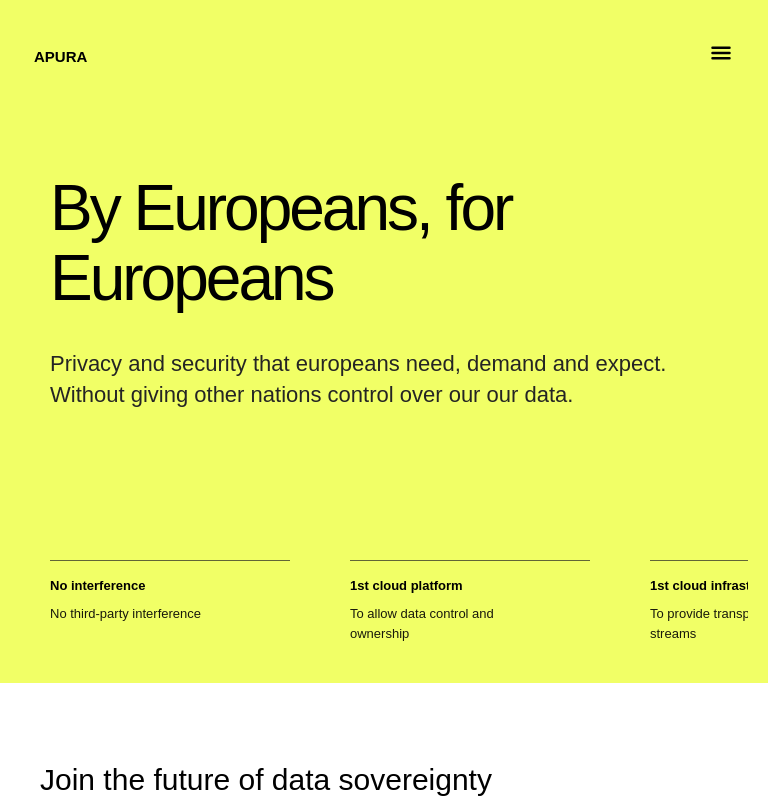
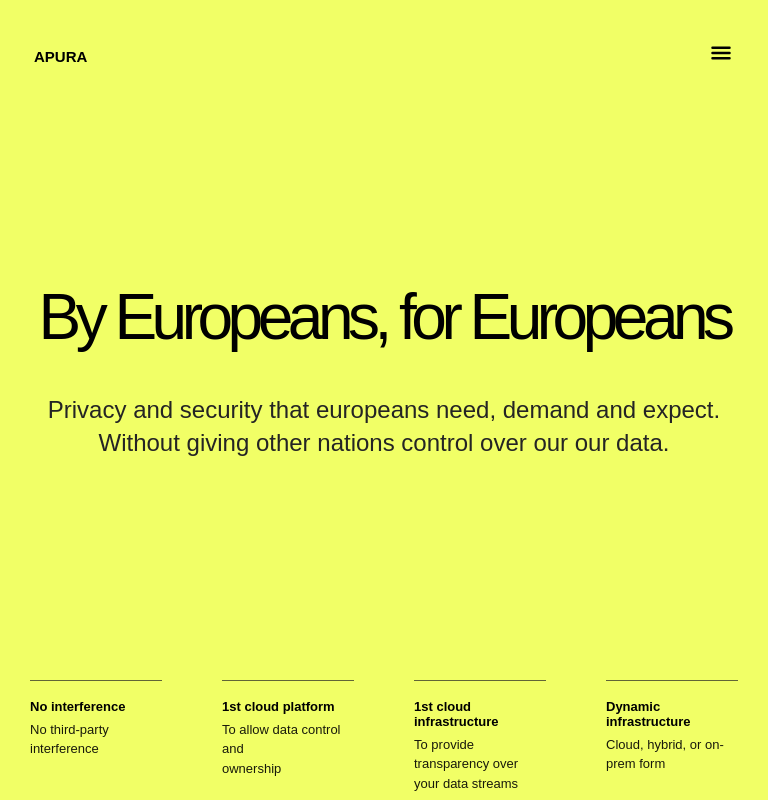
Before and after one commit to Ashraf-git-projects/APURA-thumbstack, a React (Vite) app: page / in a window 768 px wide. Shown: the top 800 px of the page. Built offline with nearby package versions, Linux system fonts and the light colour scheme; a web font is replaced by a local one.

Commit message:
hero mobile fix

```diff
--- a/src/sections/Hero.css
+++ b/src/sections/Hero.css
@@ -1,12 +1,12 @@
 .hero {
   background-color: var(--color-yellow);
-  padding: 140px 0 60px;
+  padding-top: 140px;
+  min-height: 85vh;
 }
 
 .hero-inner {
   text-align: center;
 }
-
 
 .hero-title {
   font-size: 92px;
@@ -18,7 +18,9 @@
   text-align: center;
   letter-spacing: -5.5px;
 }
-
+.hero-title br{
+  display: none;
+}
 .hero-subtitle {
   font-size: 24px;
   font-weight: 500;
@@ -33,14 +35,13 @@
   display: grid;
   grid-template-columns: repeat(4, 1fr);
   gap: 30px;
-  padding-top: 80px;
   max-width: 100%;
   width: 100%;
   margin: 10 auto;
-  padding: 20px 50px 10px;
+  padding: 0px 50px 0px;
+  padding-top: 60px;
   box-sizing: border-box;
 }
-
 
 .feature-item {
   max-width: 260px;
@@ -73,13 +74,12 @@
 /* ===========================
       MOBILE (≤ 768px)
 =========================== */
-@media (max-width: 768px) {
-
+@media (max-width: 767px) {
   .hero {
-    padding: 60px 0 40px;
+    padding: 60px 0 30px;
     overflow-x: hidden;
+    min-height: 90vh;
   }
-
   .hero .container,
   .hero-inner {
     padding-left: 20px !important;
@@ -88,25 +88,25 @@
     width: 100% !important;
     box-sizing: border-box;
   }
-
   .hero-inner {
     display: flex;
     flex-direction: column;
     align-items: flex-start;
     gap: 20px;
   }
-
   .hero-title {
-    font-size: 50px;
+    font-size: 49px;
     line-height: 110%;
     white-space: normal;
     letter-spacing: -3px;
     text-align: left;
     width: 100%;
-    margin: 0 auto 15px;
+    margin: 0 auto 45px;
     padding-right: 30px;
   }
-
+  .hero-title br{
+    display: block;
+  }
   .hero-subtitle {
     font-size: 22px;
     font-variation-settings: "wght" 400;
@@ -117,25 +117,21 @@
     margin-bottom: 50px;
     letter-spacing: 0px;
   }
-
-
   .hero-features {
     display: flex;
     gap: 24px;
     overflow-x: auto;
     width: 100%;
-    /* padding-bottom: 10px; */
-    margin: 80px 0 0 0 !important; /* remove inherited margins */
+    padding-top: 140px;
+    margin: 80px 0 0 0 !important;
     padding-left: 0;
     padding-right: 20px;
     margin-left: 0;
     scrollbar-width: none;
   }
-
   .hero-features::-webkit-scrollbar {
     display: none;
   }
-
   .feature-item {
     min-width: 240px;
     flex-shrink: 0;
@@ -146,14 +142,12 @@
   .feature-line {
     width: 100%;
   }
-
   .feature-item h4 {
     font-size: 13px;
     line-height: 100%;
     letter-spacing: 0px;
     font-variation-settings: "wght" 700;
   }
-
   .feature-item p {
     font-size: 13px;
     line-height: 150%;
@@ -162,12 +156,38 @@
   }
 }
 
-
-
 /* ===========================
     TABLET (760px–1200px)
 =========================== */
 @media (min-width: 768px) and (max-width: 1200px) {
+  .hero {
+    min-height: 90vh;
+    padding-top: 60px;
+  }
+
+  .hero-inner {
+    display: flex;
+    flex-direction: column;
+    height: 100%;
+    padding-bottom: 10px;
+    height: calc(100vh - 140px);
+  }
+
+  /* Head text takes available space */
+  .head_text {
+    /* margin-top: 50px; */
+    flex: 1;
+    display: flex;
+    flex-direction: column;
+    justify-content: center;
+  }
+
+  /* Features stay at bottom */
+  .hero-features {
+    margin-top: auto;
+    padding: 0 30px 30px;
+    gap: 60px;
+  }
 
   .hero-title {
     font-size: 64px;
@@ -179,11 +199,6 @@
     padding: 0 30px;
   }
 
-  .hero-features {
-    padding: 0 30px;
-    gap: 60px;
-  }
-
   .feature-line {
     width: 100%;
   }
--- a/src/sections/Hero.jsx
+++ b/src/sections/Hero.jsx
@@ -5,13 +5,14 @@ const Hero = () => {
   return (
     <section className="hero" id="home">
       <div className="container hero-inner">
-
-        <h1 className="hero-title">By Europeans, for Europeans</h1>
+          <div className="head_text">
+        <h1 className="hero-title">By Europeans, <br />for Europeans</h1>
 
         <p className="hero-subtitle">
           Privacy and security that europeans need, demand and expect. Without giving
           other nations control over our our data.
         </p>
+        </div>
 
         <div className="hero-features">
 
```
